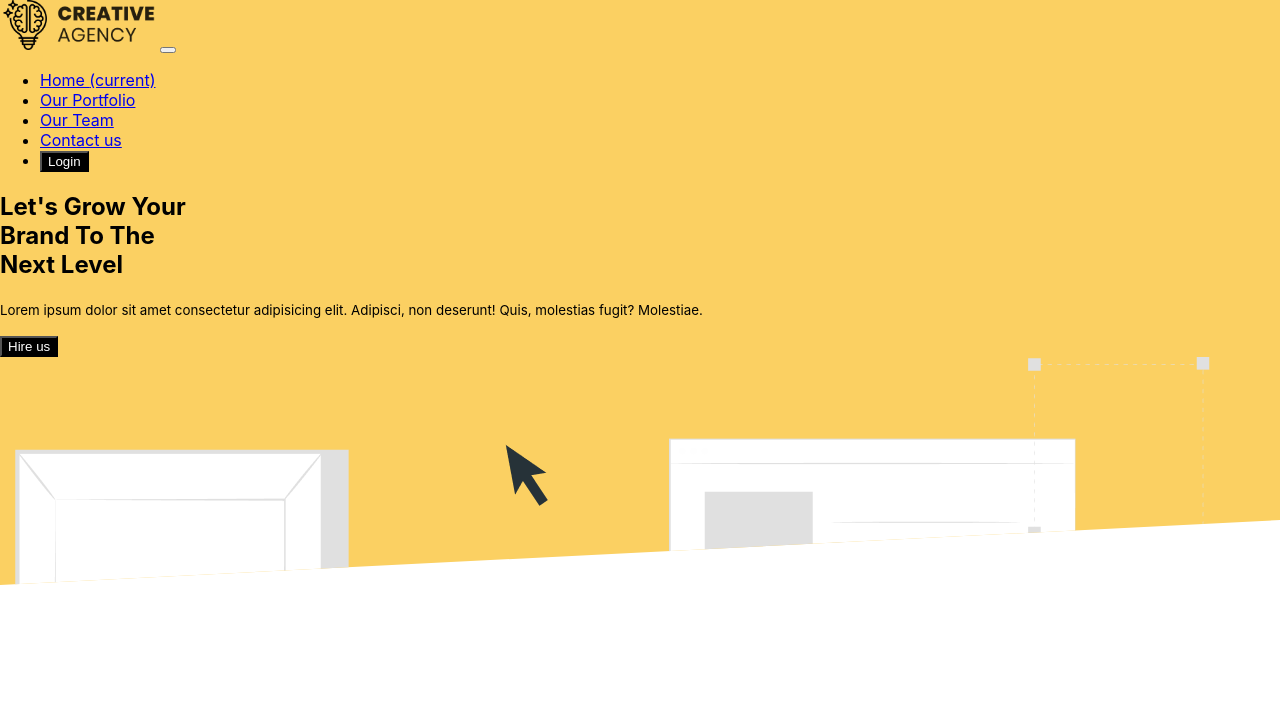
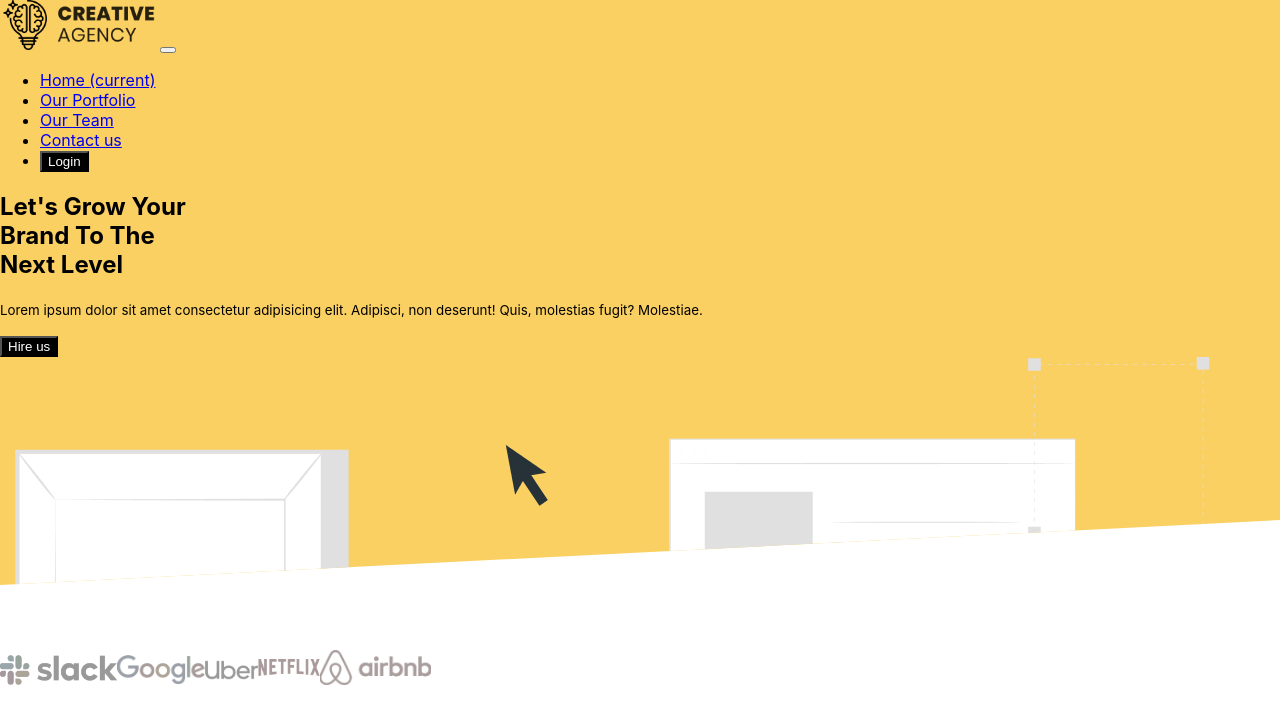
Before and after one commit to snigdha2010/creative-agency, a React (Create React App) app in the folder client/: page / in a window 1280 px wide. Shown: the top 724 px of the page. Built offline with nearby package versions, Linux system fonts and the light colour scheme; the HTML template or start-up script is replaced by a standard one.

Commit message:
client section complet

```diff
--- a/client/src/App.js
+++ b/client/src/App.js
@@ -4,7 +4,7 @@ import {
   Switch,
   Route
 } from "react-router-dom";
-import HomePage from './components/HomePage/HomePage';
+import HomePage from './components/HomePage/HomePage/HomePage';
 
 function App() {
   return (
--- /dev/null
+++ b/client/src/components/HomePage/Clients/Clients.js
@@ -0,0 +1,20 @@
+import React from 'react';
+import slack from '../../../images/logos/slack.png';
+import google from '../../../images/logos/google.png';
+import uber from '../../../images/logos/uber.png';
+import netflix from '../../../images/logos/netflix.png';
+import airbnb from '../../../images/logos/airbnb.png';
+
+const Clients = () => {
+    return (
+        <div className='container d-flex justify-content-around'>
+            <img style={{height:'30px'}} src={slack} alt=""/>
+            <img style={{height:'30px'}} src={google} alt=""/>
+            <img style={{height:'30px'}} src={uber} alt=""/>
+            <img style={{height:'35px'}} src={netflix} alt=""/>
+            <img style={{height:'35px'}} src={airbnb} alt=""/>
+        </div>
+    );
+};
+
+export default Clients;
--- a/client/src/components/HomePage/HomePage.js
+++ b/client/src/components/HomePage/HomePage/HomePage.js
@@ -1,10 +1,12 @@
 import React from 'react';
-import Header from './Header/Header';
+import Header from '../Header/Header';
+import Clients from '../Clients/Clients';
 
 const HomePage = () => {
     return (
         <div>
             <Header></Header>
+            <Clients/>
         </div>
     );
 };
```
